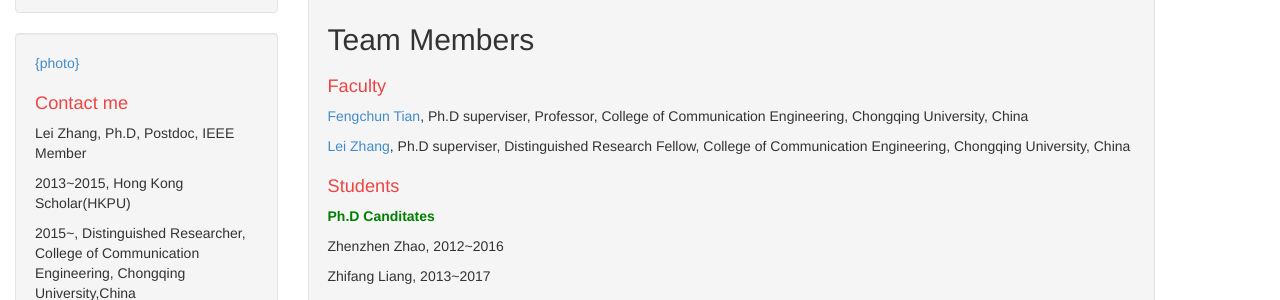
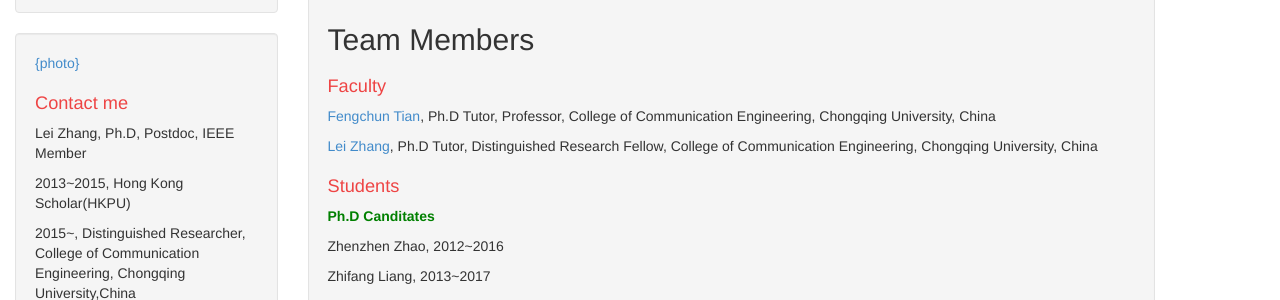
Before and after one commit to DrLeiZhang/website, a Jekyll site: the page built from people.html, in a window 1280 px wide and 1383 px high. Shown: the part 167-467 px from the top of the window. Built offline with Jekyll 4.4.1, drawn with Linux system fonts in a browser that asks for light colours; Markdown is read by kramdown in place of the engine named in the settings.

Commit message:
Update
Signed-off-by: leizhang@cqu.edu.cn <leizhang@cqu.edu.cn>

```diff
--- a/people.html
+++ b/people.html
@@ -9,9 +9,9 @@
 <div class="well">
 <h2>Team Members
 <h1>Faculty</h1>
-<p><a href="http://www.ccee.cqu.edu.cn/index.aspx?lanmuid=75&sublanmuid=738&id=591">Fengchun Tian</a>, Ph.D superviser, Professor, College of Communication Engineering, Chongqing University, China</p>
+<p><a href="http://www.ccee.cqu.edu.cn/index.aspx?lanmuid=75&sublanmuid=738&id=591">Fengchun Tian</a>, Ph.D Tutor, Professor, College of Communication Engineering, Chongqing University, China</p>
 
-<p><a href="http://www.escience.cn/people/lei/index.html">Lei Zhang</a>, Ph.D superviser, Distinguished Research Fellow, College of Communication Engineering, Chongqing University, China
+<p><a href="http://www.escience.cn/people/lei/index.html">Lei Zhang</a>, Ph.D Tutor, Distinguished Research Fellow, College of Communication Engineering, Chongqing University, China
 
 
 <h1>Students</h1>
```
